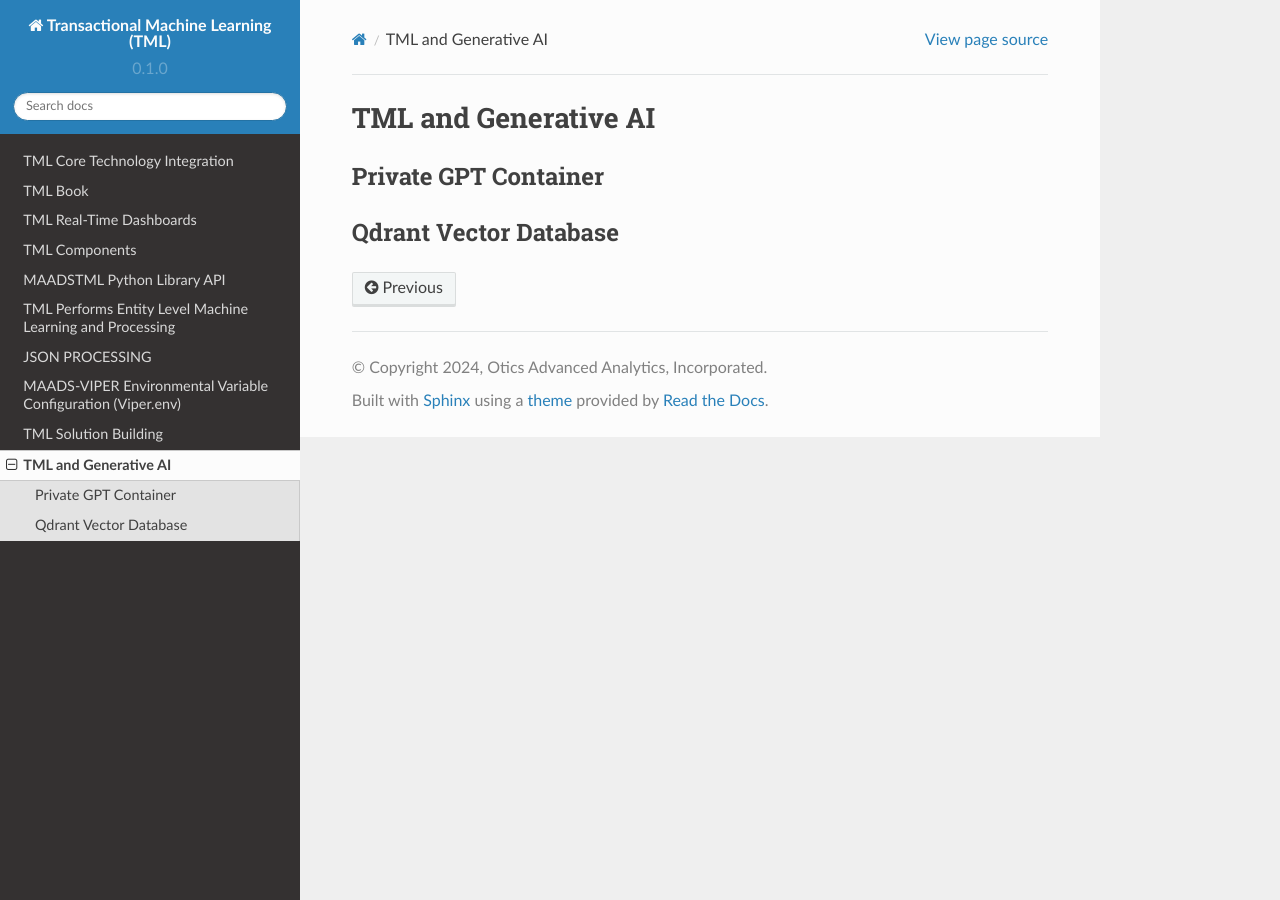
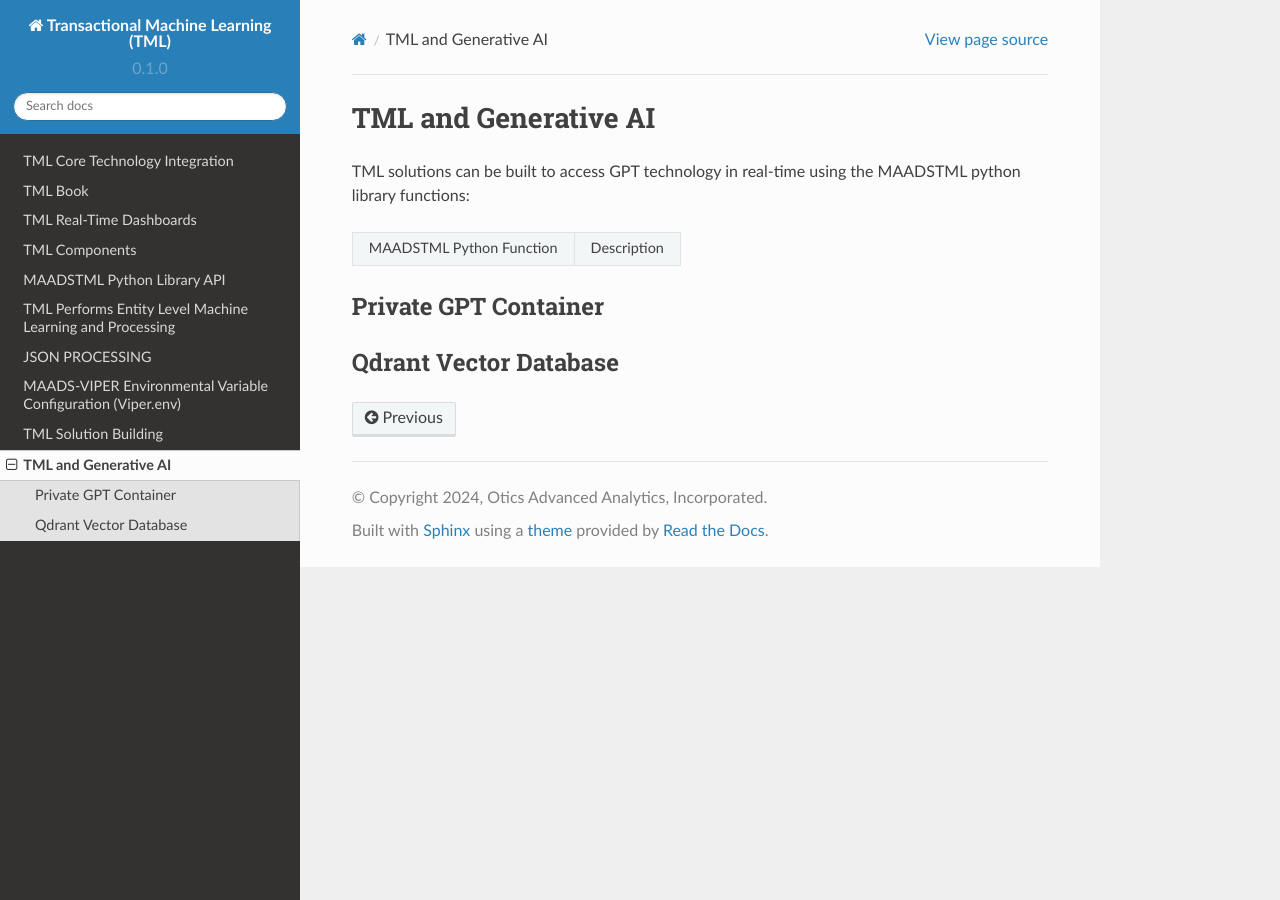
Before and after one commit to smaurice101/readthedocs, a Sphinx documentation site: the page built from docs/source/genai.rst, in a window 1280 px wide. Built offline with Sphinx 7.4.7 and the Read the Docs theme 2.0.0, drawn with Linux system fonts in a browser that asks for light colours.

Commit message:
Update genai.rst

```diff
--- a/docs/source/genai.rst
+++ b/docs/source/genai.rst
@@ -1,5 +1,13 @@
 TML and Generative AI
 =================
+
+TML solutions can be built to access GPT technology in real-time using the MAADSTML python library functions:
+
+.. list-table::
+
+   * - MAADSTML Python Function
+     - Description
+
 
 Private GPT Container
 --------------------
```
